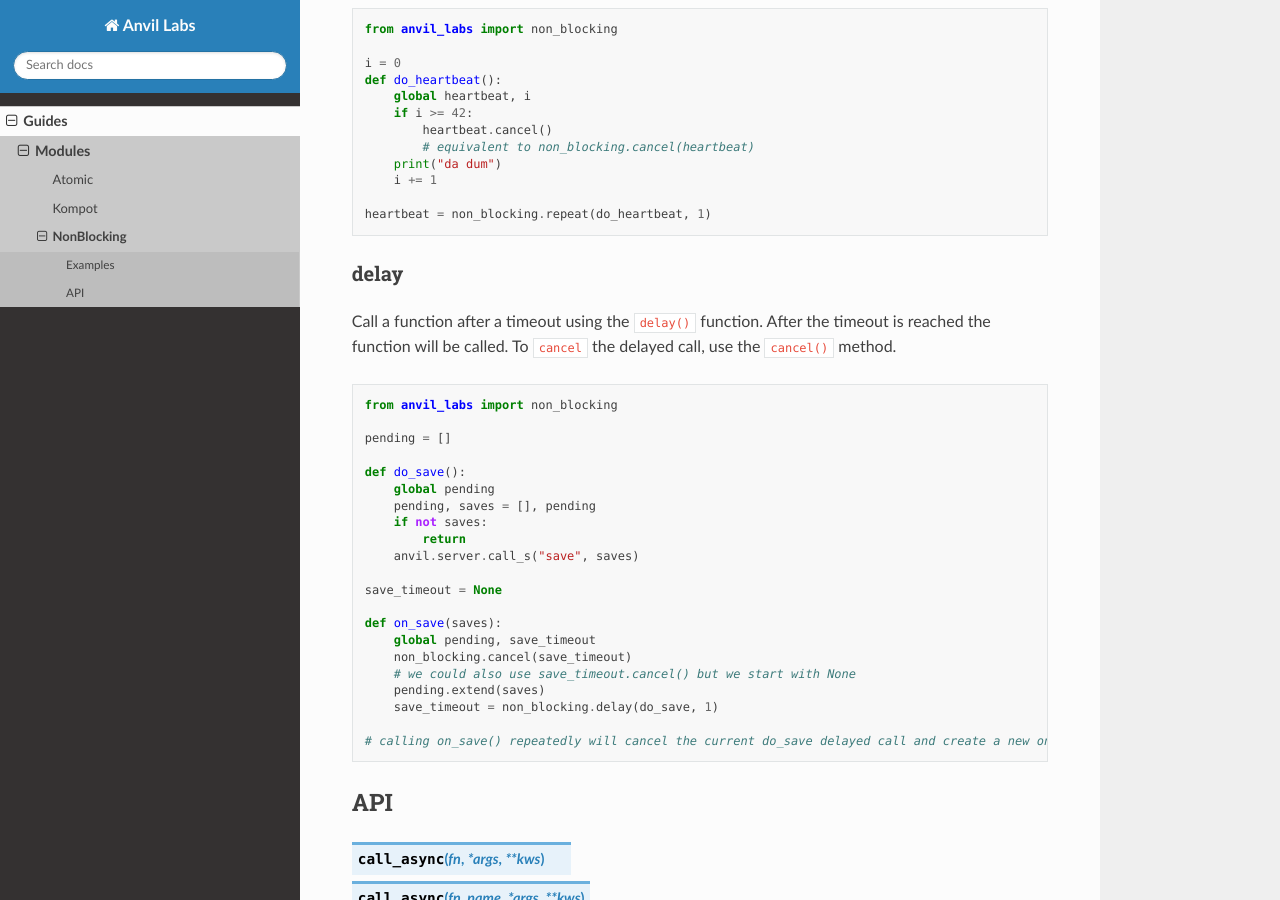
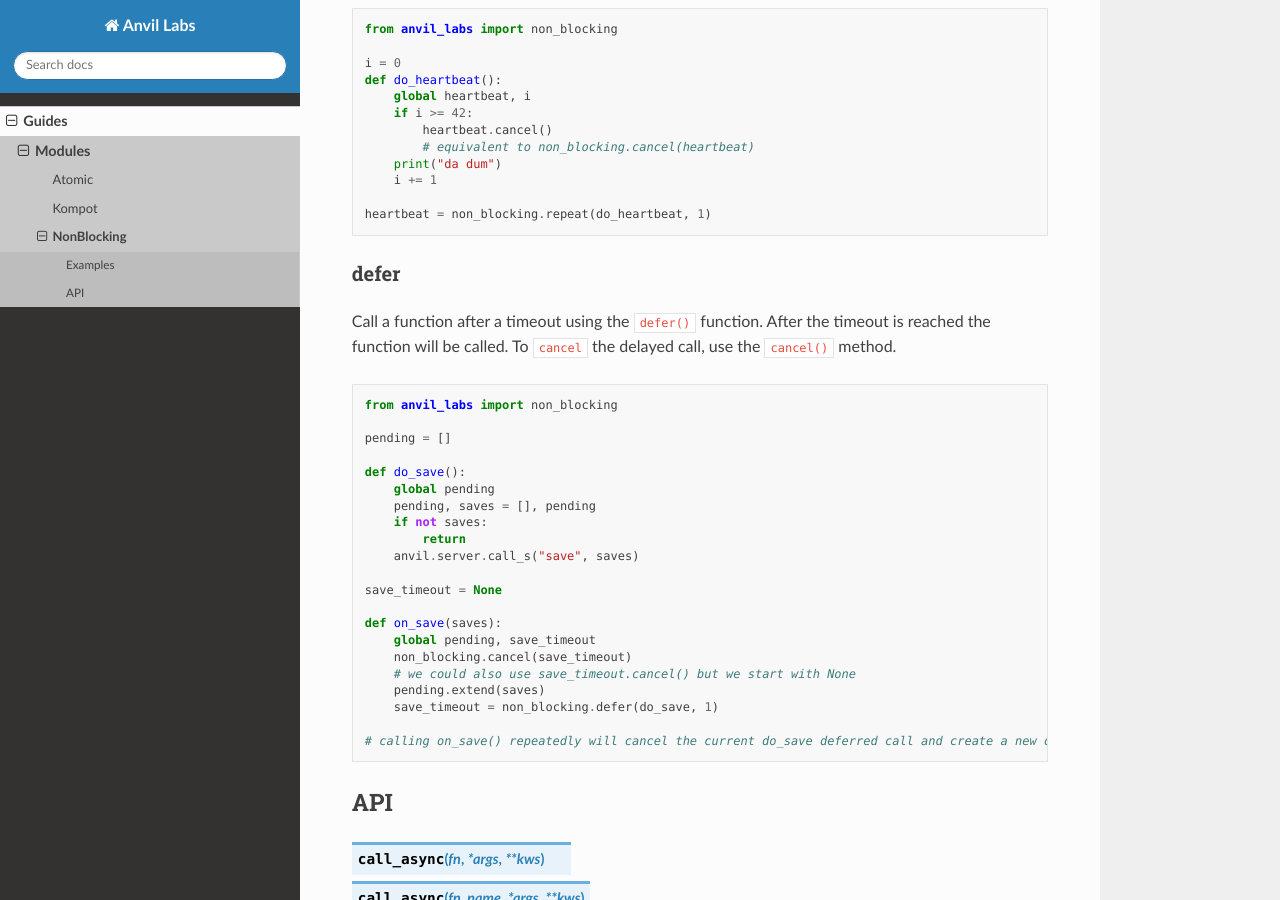
Before and after one commit to anvilistas/anvil-labs, a Sphinx documentation site: the page built from docs/guides/modules/non_blocking.rst, in a window 1280 px wide and 900 px high, scrolled down 1120 px. Built offline with Sphinx 7.4.7 and the Read the Docs theme 2.0.0, drawn with Linux system fonts in a browser that asks for light colours.

Commit message:
what the API would look like with `defer`

```diff
--- a/docs/guides/modules/non_blocking.rst
+++ b/docs/guides/modules/non_blocking.rst
@@ -75,10 +75,10 @@ To end or cancel the repeated call use the ``cancel`` method.
     heartbeat = non_blocking.repeat(do_heartbeat, 1)
 
 
-delay
+defer
 *****
 
-Call a function after a timeout using the ``delay()`` function.
+Call a function after a timeout using the ``defer()`` function.
 After the timeout is reached the function will be called.
 To ``cancel`` the delayed call, use the ``cancel()`` method.
 
@@ -102,9 +102,9 @@ To ``cancel`` the delayed call, use the ``cancel()`` method.
         non_blocking.cancel(save_timeout)
         # we could also use save_timeout.cancel() but we start with None
         pending.extend(saves)
-        save_timeout = non_blocking.delay(do_save, 1)
+        save_timeout = non_blocking.defer(do_save, 1)
 
-    # calling on_save() repeatedly will cancel the current do_save delayed call and create a new one
+    # calling on_save() repeatedly will cancel the current do_save deferred call and create a new one
 
 
 API
```
Also changed, not shown: 1 other file.
